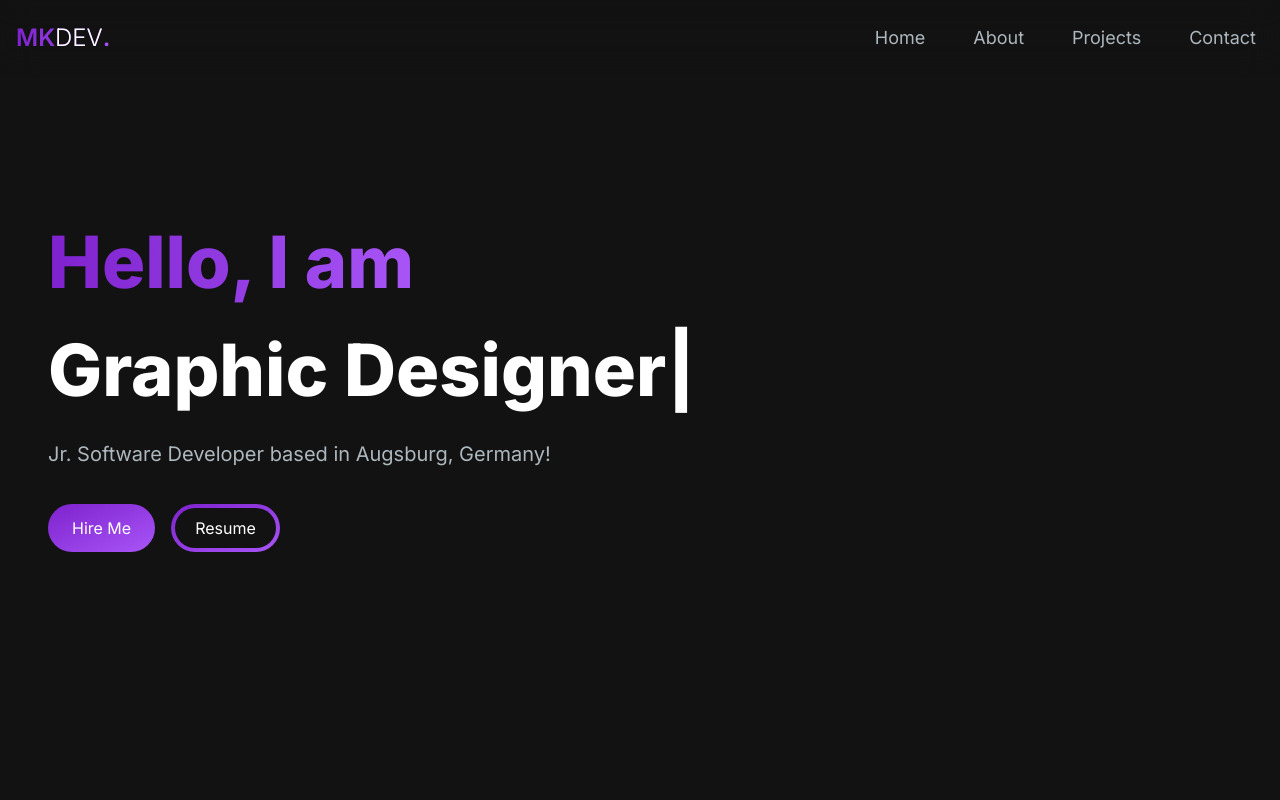
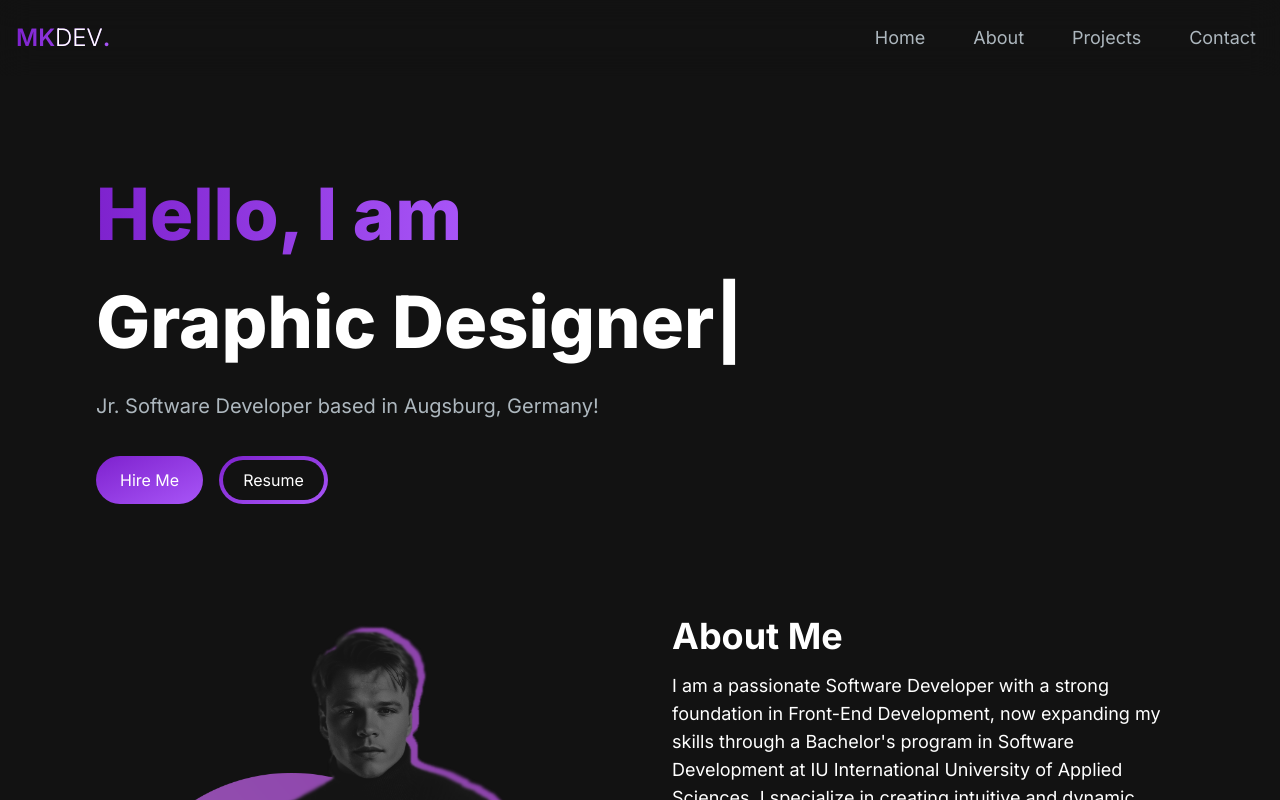
Before and after one commit to Mirnessss/nextjs-portfolio-main, a Next.js app: page / in a window 1280 px wide. Shown: the top 800 px of the page. Built offline with nearby package versions, Linux system fonts and the light colour scheme.

Commit message:
Update HeroSection.jsx

```diff
--- a/src/app/components/HeroSection.jsx
+++ b/src/app/components/HeroSection.jsx
@@ -6,7 +6,7 @@ import { Link } from "react-scroll";
 
 const HeroSection = () => {
   return (
-    <section id="home" className="h-screen pt-[8rem] lg:pt-[6rem]">
+    <section id="home" className="p-12">
       <div className="grid grid-cols-1 sm:grid-cols-12 place-items-center">
         <motion.div
           initial={{ opacity: 0, scale: 0.5 }}
```
